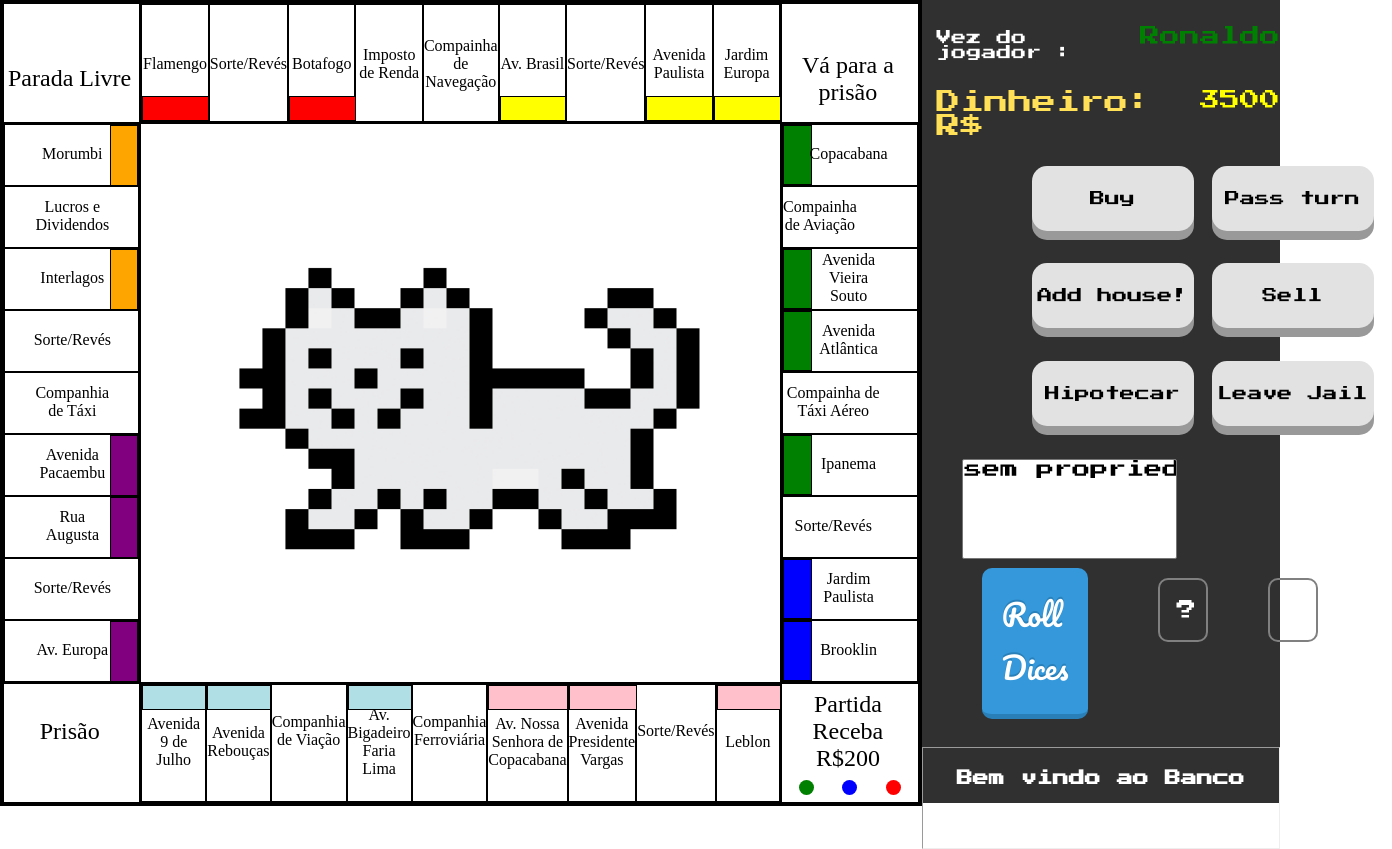
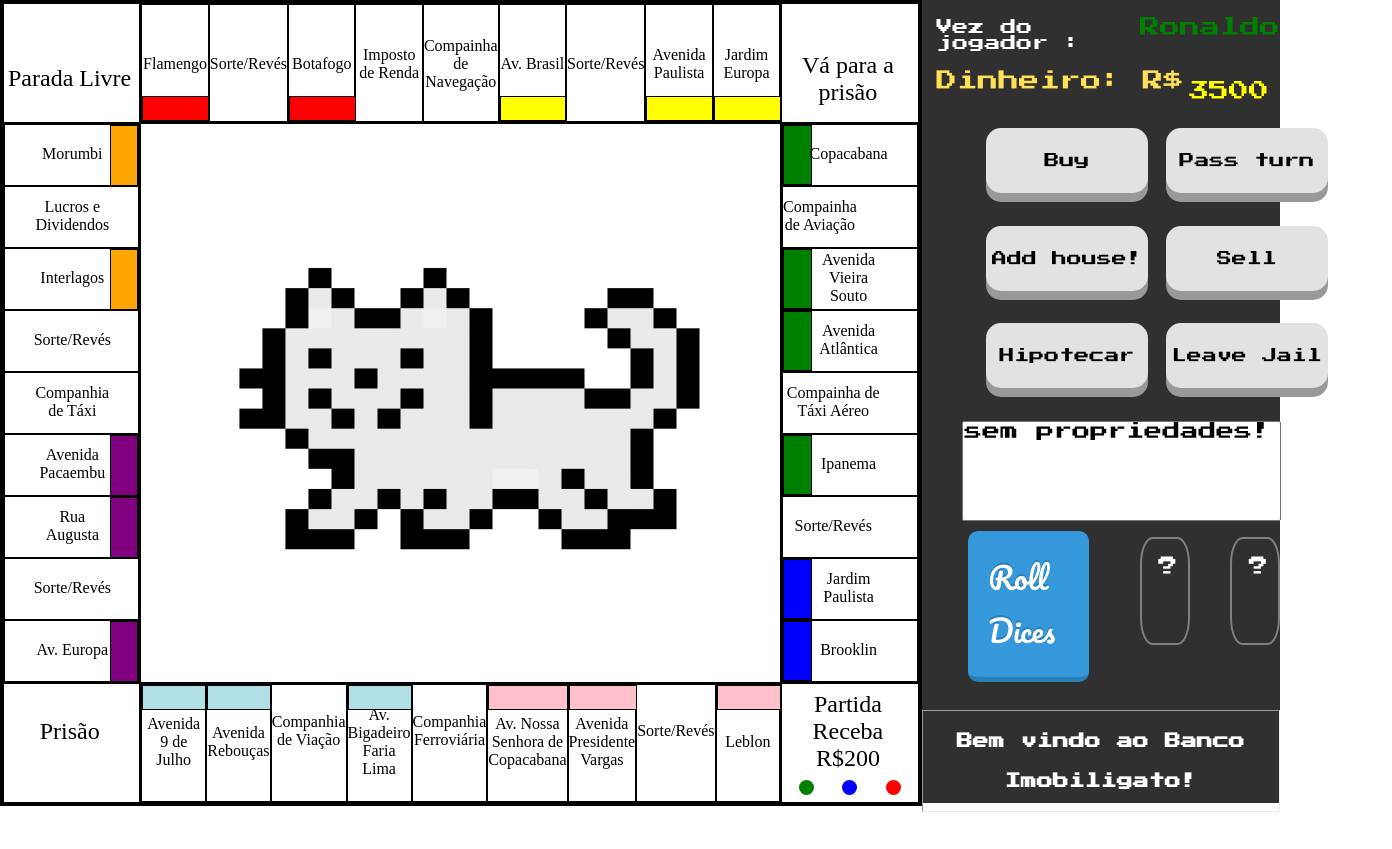
Before and after one commit to Guitakakuwa/Jogo-de-monopoly-em-js, a plain HTML site: page index.html in a window 1280 px wide. Shown: the whole page, 1392 px wide, since content can reach past the window. After the commit the page ends 812 px from the top, so only its background shows below. Drawn offline with Linux system fonts and the light colour scheme.

Commit message:
check status css

```diff
--- a/css/estilo_button.css
+++ b/css/estilo_button.css
@@ -6,18 +6,17 @@
 }
 
 .Player_Turn {
-  margin-top:30px;
-  font-size: 15px;
-  border-left: 20px;
+  margin-top:5.5%;
+  font-size: 100%;
   font-family: 'Press Start 2P', cursive;
   color: white;
 }
 
 
 .money_show {
-  margin-top: 30px;
+   margin-top:5.5%;
+  font-size: 129%;
   color: #FFE056FF;
-      font-size: 24px;
  font-family: 'Press Start 2P', cursive;
 
 }
@@ -32,23 +31,23 @@
   display:flex;
   margin-bottom:5%;
   margin-top: 5%;
-  margin-left: 60px;
+  margin-left: 13%;
 
 }
 #placeholder ,#placeholder2  {
-  height: 40px;
-  width: 40px;
-  border: 2px solid gray;
-  border-radius: 10px;
-  font-size: 20px;
+  height: 67%;
+  width: 2em;
+  border: 0.15em solid gray;
+  border-radius: 25%;
+  font-size: 122%;
   text-align: center;
   font-family: 'Press Start 2P', cursive;
   color: white;
   display: flex;
   justify-content: center;
-  padding-top: 20px;
-  padding-left: 6px;
-  margin-top: -5px;
+  padding-top: 33%;
+  padding-left: 0.35em;
+  margin-top: -0.5em;
 }
 
 #button_roll{
@@ -131,9 +130,8 @@ height:70%;
     display: flex;
     flex-direction: row;
     height: 100%;
-    width: 100%;
-  padding-left:40px;
-margin-left: 70px;
+  padding-left:7%;
+margin-left: 11%;
 margin-top : 20px;
 }
 #money_show{
@@ -145,10 +143,9 @@ margin-top : 20px;
 }
 
 #position_show{
-  margin-top: 26px;
-margin-left: 15px;
-  color: red;
-font-size: 20px;
+  margin-top: 5%;
+margin-left: 3%;
+font-size: 125%;
 
 }
 
@@ -161,14 +158,14 @@ margin-left: 15px;
 
 #TDO{
   height: 100px;
-  width: auto;
+  width: 100%;
 }
 #telas_da_opcs{
   height: 100%;
-  width: 60%;
   font-size: 18px;
   margin-left: 40px;
    font-family: 'Press Start 2P', cursive;
    margin-top: 8px;
+   width: 89%;
 
 }
```
